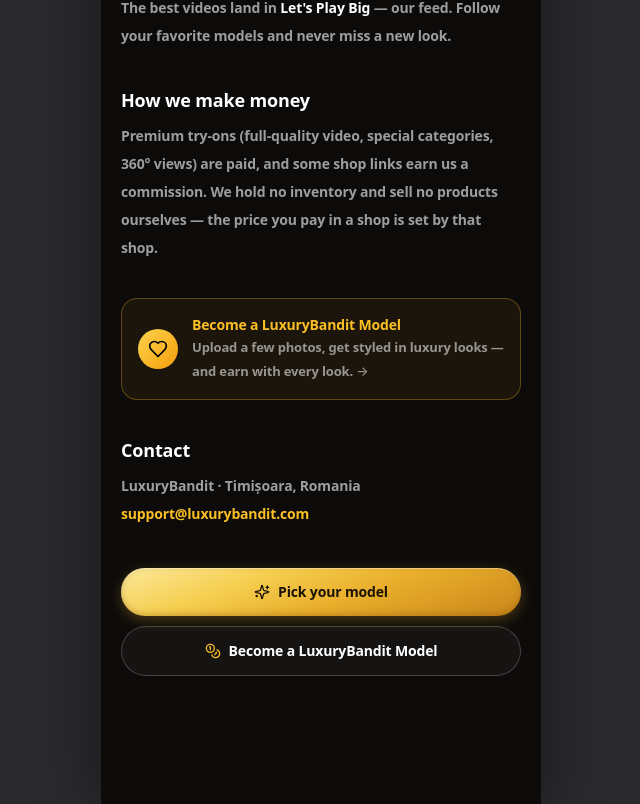
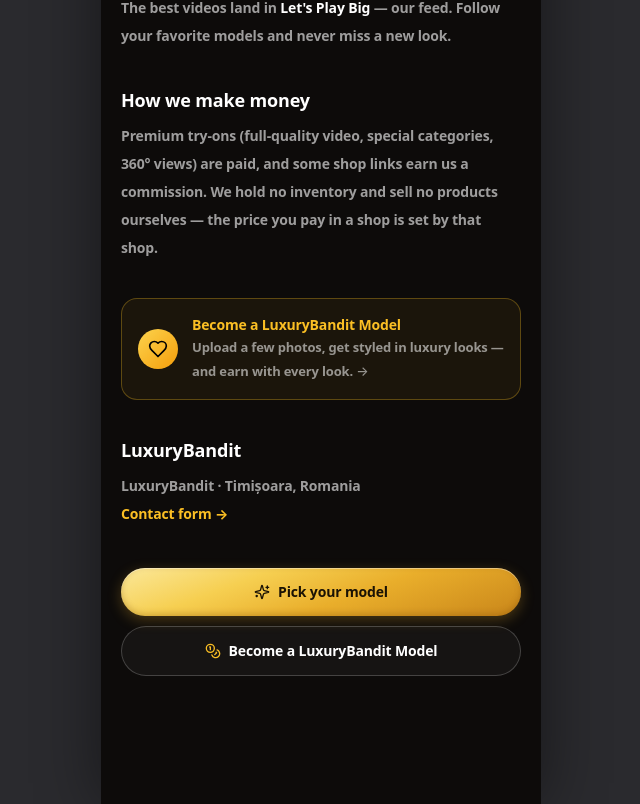
Before and after one commit to geza1972-create/luxurybandit, a Next.js app: page /about in a window 1280 px wide. Shown: the part 874-1678 px from the top of the page, without its empty margins (319-959 px from the left). Built offline with nearby package versions, Linux system fonts and the light colour scheme; no server answers.

Commit message:
About: rename 'Contact' section to 'LuxuryBandit'; remove the exposed support email, replace with a link to the /contact form
Co-Authored-By: Claude Opus 4.8 <noreply@anthropic.com>

```diff
--- a/app/about/page.tsx
+++ b/app/about/page.tsx
@@ -174,11 +174,11 @@ export default async function AboutPage() {
           </span>
         </Link>
 
-        {/* Contact */}
-        <h2 className="mt-9 text-lg font-black">Contact</h2>
+        {/* LuxuryBandit — no email exposed, just a link to the contact form. */}
+        <h2 className="mt-9 text-lg font-black">LuxuryBandit</h2>
         <p className="mt-2 text-[14px] font-semibold leading-7 text-white/60">
           LuxuryBandit · Timișoara, Romania<br />
-          <a href="mailto:support@luxurybandit.com" className="font-black text-amber-400">support@luxurybandit.com</a>
+          <Link href="/contact" className="font-black text-amber-400">Contact form →</Link>
         </p>
 
         {/* CTA */}
```
